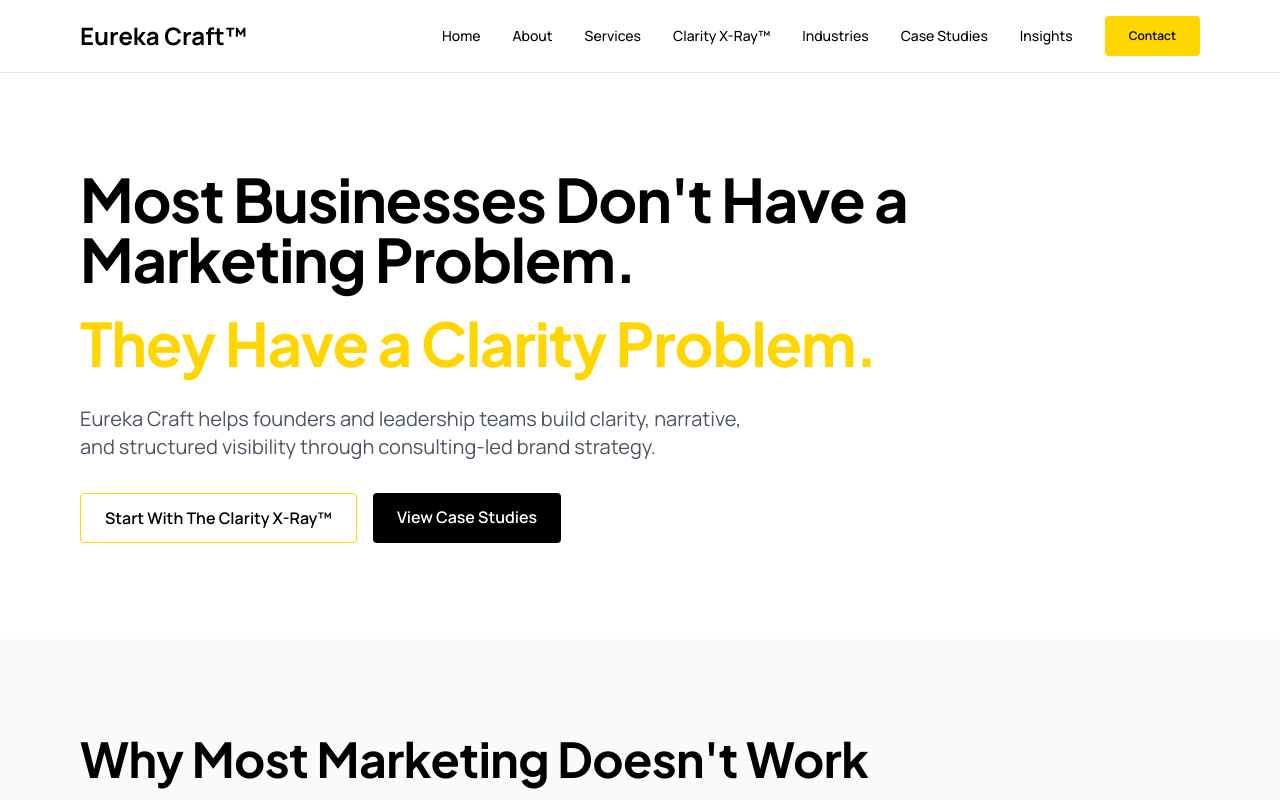
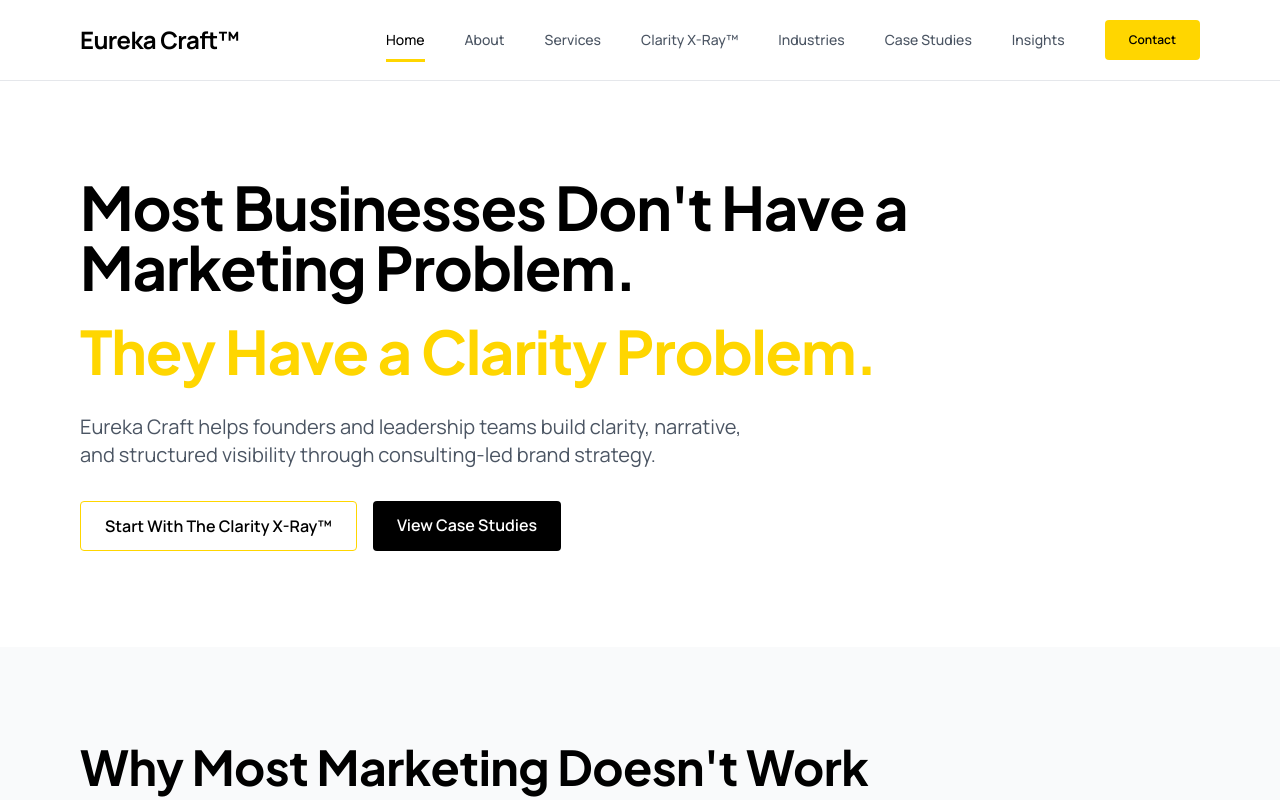
Before and after one commit to ragbak1210-ctrl/eureka-craft-consultancy, a Next.js app: page / in a window 1280 px wide. Shown: the top 800 px of the page. Built offline with nearby package versions, Linux system fonts and the light colour scheme.

Commit message:
Update Navigation.tsx

```diff
--- a/components/Navigation.tsx
+++ b/components/Navigation.tsx
@@ -1,70 +1,196 @@
 import Link from 'next/link';
 import { useState } from 'react';
+import { useRouter } from 'next/router';
 
 export default function Navigation() {
-  const [mobileMenuOpen, setMobileMenuOpen] = useState(false);
 
-  return (
+const [mobileMenuOpen,setMobileMenuOpen]=useState(false);
+
+const router=useRouter();
+
+
+const navLinks=[
+
+{href:"/",label:"Home"},
+{href:"/about",label:"About"},
+{href:"/services",label:"Services"},
+{href:"/clarity-xray",label:"Clarity X-Ray™"},
+{href:"/industries",label:"Industries"},
+{href:"/case-studies",label:"Case Studies"},
+{href:"/insights",label:"Insights"}
+
+]
+
+
+return(
+
 <nav className="sticky top-0 z-50 bg-white border-b border-gray-200">
-      <div className="max-w-7xl mx-auto px-8 md:px-12 lg:px-20 py-4 flex justify-between items-center">
-        <Link href="/" className="text-2xl font-bold">
+
+<div className="max-w-7xl mx-auto px-8 md:px-12 lg:px-20 py-5 flex justify-between items-center">
+
+
+
+{/* LOGO */}
+
+<Link
+href="/"
+className="text-2xl font-bold tracking-tight"
+>
+
 Eureka Craft™
+
 </Link>
 
-        {/* Desktop Menu */}
-        <div className="hidden md:flex gap-8 items-center">
-          <Link href="/" className="text-sm font-medium hover:text-accent transition">
-            Home
+
+
+
+{/* DESKTOP MENU */}
+
+<div className="hidden md:flex gap-10 items-center">
+
+{navLinks.map(link=>{
+
+const active=router.pathname===link.href
+
+return(
+
+<Link
+key={link.href}
+href={link.href}
+
+className={`relative text-sm font-medium transition
+
+${active
+? "text-black"
+: "text-gray-600 hover:text-black"
+}
+
+`}
+>
+
+{link.label}
+
+
+
+{active && (
+
+<span className="absolute left-0 -bottom-3 w-full h-[3px] bg-accent">
+
+</span>
+
+)}
+
+
 </Link>
-          <Link href="/about" className="text-sm font-medium hover:text-accent transition">
-            About
+
+)
+
+})}
+
+
+
+<Link
+href="/contact"
+className="cta-primary text-xs"
+>
+
+Contact
+
 </Link>
-          <Link href="/services" className="text-sm font-medium hover:text-accent transition">
-            Services
-          </Link>
-          <Link href="/clarity-xray" className="text-sm font-medium hover:text-accent transition">
-            Clarity X-Ray™
-          </Link>
-          <Link href="/industries" className="text-sm font-medium hover:text-accent transition">
-            Industries
-          </Link>
-          <Link href="/case-studies" className="text-sm font-medium hover:text-accent transition">
-            Case Studies
-          </Link>
-          <Link href="/insights" className="text-sm font-medium hover:text-accent transition">
-            Insights
-          </Link>
-          <Link href="/contact" className="cta-primary text-xs">
-            Contact
-          </Link>
+
+
 </div>
 
-        {/* Mobile Menu Button */}
+
+
+{/* MOBILE BUTTON */}
+
 <button
 className="md:hidden"
-          onClick={() => setMobileMenuOpen(!mobileMenuOpen)}
+onClick={()=>setMobileMenuOpen(!mobileMenuOpen)}
 >
-          <svg className="w-6 h-6" fill="none" stroke="currentColor" viewBox="0 0 24 24">
-            <path strokeLinecap="round" strokeLinejoin="round" strokeWidth={2} d="M4 6h16M4 12h16M4 18h16" />
+
+<svg
+className="w-6 h-6"
+fill="none"
+stroke="currentColor"
+viewBox="0 0 24 24"
+>
+
+<path
+strokeLinecap="round"
+strokeLinejoin="round"
+strokeWidth={2}
+d="M4 6h16M4 12h16M4 18h16"
+/>
+
 </svg>
+
 </button>
 
-        {/* Mobile Menu */}
+
+
+
+{/* MOBILE MENU */}
+
 {mobileMenuOpen && (
+
 <div className="absolute top-full left-0 right-0 bg-white border-b border-gray-200 md:hidden">
-            <div className="flex flex-col p-8 gap-4">
-              <Link href="/" className="text-sm font-medium">Home</Link>
-              <Link href="/about" className="text-sm font-medium">About</Link>
-              <Link href="/services" className="text-sm font-medium">Services</Link>
-              <Link href="/clarity-xray" className="text-sm font-medium">Clarity X-Ray™</Link>
-              <Link href="/industries" className="text-sm font-medium">Industries</Link>
-              <Link href="/case-studies" className="text-sm font-medium">Case Studies</Link>
-              <Link href="/insights" className="text-sm font-medium">Insights</Link>
-              <Link href="/contact" className="cta-primary text-xs inline-block w-fit">Contact</Link>
+
+<div className="flex flex-col p-8 gap-5">
+
+{navLinks.map(link=>{
+
+const active=router.pathname===link.href
+
+return(
+
+<Link
+key={link.href}
+href={link.href}
+
+className={`text-sm font-medium
+
+${active
+? "text-accent font-semibold"
+: "text-gray-700"
+}
+
+`}
+>
+
+{link.label}
+
+</Link>
+
+)
+
+})}
+
+
+
+<Link
+href="/contact"
+className="cta-primary text-xs inline-block w-fit mt-2"
+>
+
+Contact
+
+</Link>
+
+
+
 </div>
+
 </div>
+
 )}
+
+
+
 </div>
+
 </nav>
-  );
+
+)
 }
```
Lines whose indentation alone changed are shown as unchanged.
